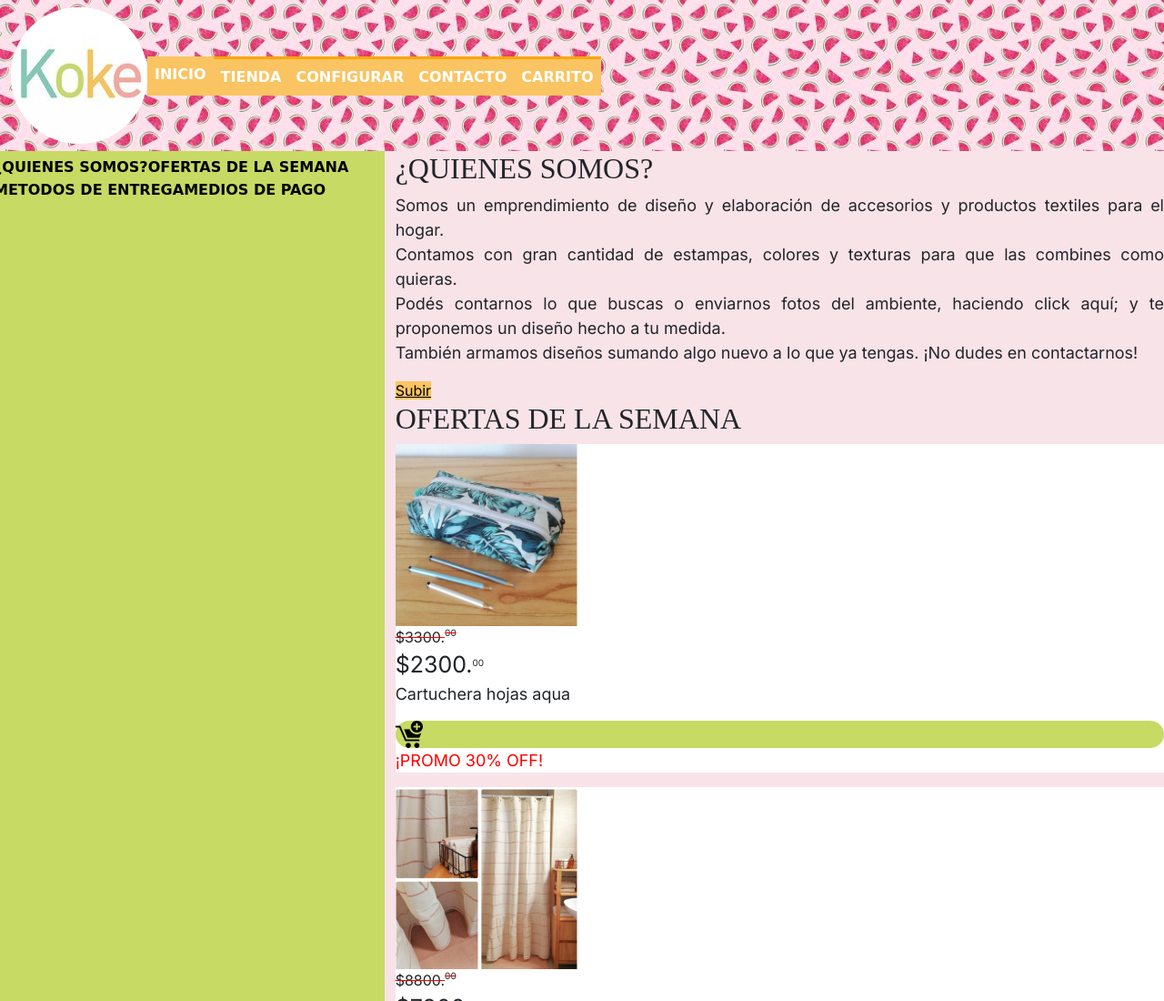
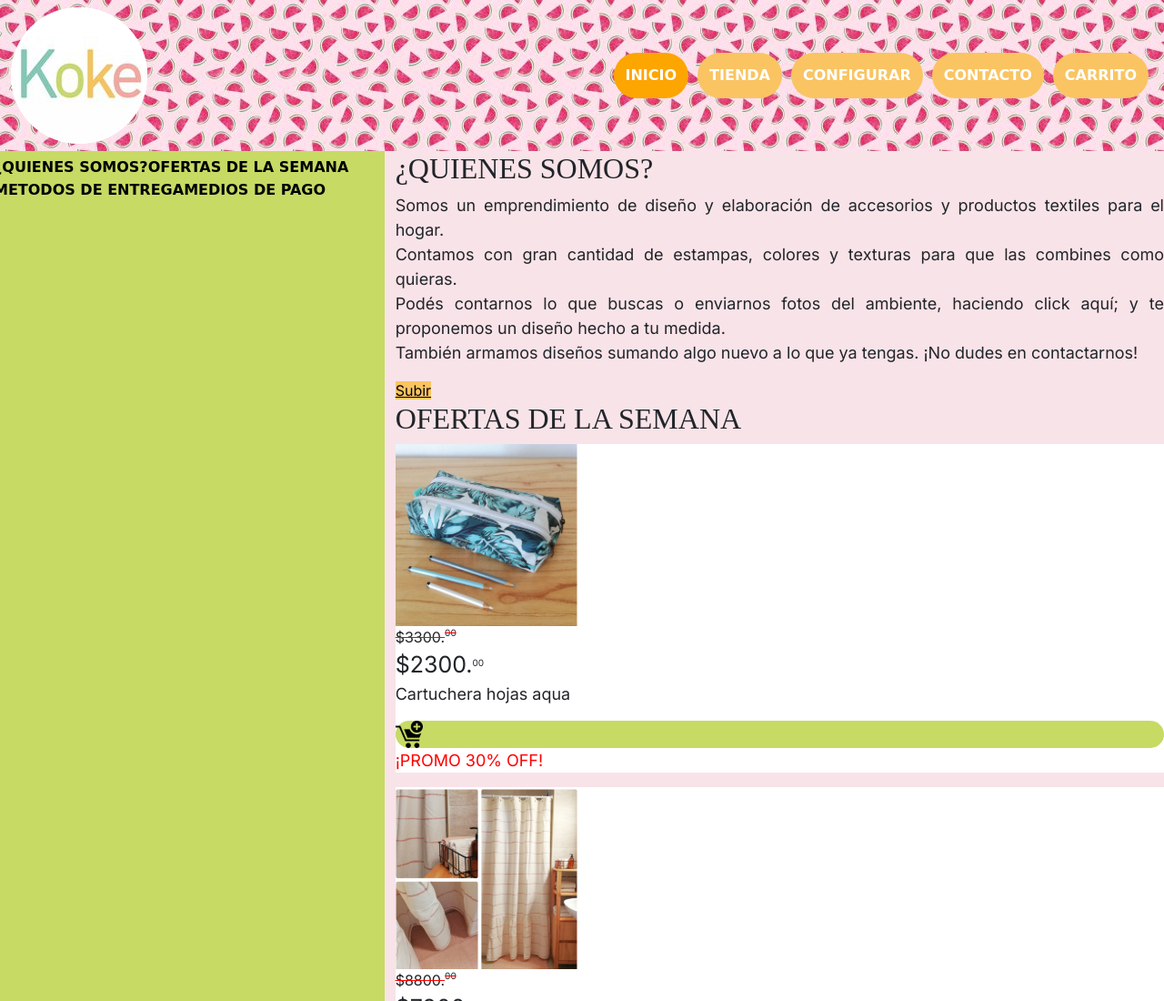
Before and after one commit to DanielBrusatin/prueba, a plain HTML site: page index.html in a window 1280 px wide. Shown: the top 1100 px of the page at 91% size. Drawn offline with nearby package versions, Linux system fonts and the light colour scheme; a web font is replaced by a local one.

Commit message:
Encabezado responsive

```diff
--- a/css/styles.css
+++ b/css/styles.css
@@ -55,13 +55,10 @@ header .navbar .navbar-nav li {
     /* display: flex;
     flex: auto;
     justify-content: center; */
-    border-top: 3px solid #FDA500;
+    border-bottom: 3px solid #FDA500;
     /* border: 5px solid #ffffff00; */
     /* border-radius: 40px; */
     /* margin: 5px; */
-}
-header .navbar .navbar-nav :first-child {
-    border: 0px;
 }
 header .navbar .navbar-nav .nav-item a {
     font-family: 'Sigmar', cursive;
@@ -69,8 +66,8 @@ header .navbar .navbar-nav .nav-item a {
     font-weight: 900;
     text-align: center;
 }
-header nav ul :hover {
-    /* background-color: rgb(253, 165, 0); */
+header nav ul .current {
+    background-color: rgb(253, 165, 0);
 }
 header nav ul .current {
     /* border: 5px solid rgb(253, 165, 0); */
@@ -411,3 +408,23 @@ aside {
     font-family: 'Sigmar', cursive;
     font-weight: 800;
 }
+
+@media screen and (min-width: 768px) {
+    header .navbar div div {
+        justify-content: flex-end;
+    }
+    header .navbar .navbar-nav li {
+        /* display: flex; */
+        /* flex: auto; */
+        /* justify-content: center; */
+        border: 5px solid #ffffff00;
+        border-radius: 40px;
+        margin: 5px;
+    }
+    header .navbar .navbar-nav li:hover {
+        border: 5px solid rgb(253, 165, 0);
+    }
+    header .navbar .navbar-nav .current {
+        background-color: rgb(253, 165, 0);
+    }
+}
--- a/index.html
+++ b/index.html
@@ -28,7 +28,7 @@
           <span class="navbar-toggler-icon"></span>
         </button>
         <div class="collapse navbar-collapse" id="navbarSupportedContent">
-          <ul class="navbar-nav me-auto mb-2 mb-lg-0">
+          <ul class="navbar-nav mb-2 mb-lg-0">
             <li class="nav-item current"><a class="nav-link" href="./index.html">INICIO</a></li>
             <li class="nav-item"><a class="nav-link" href="./pages/tienda.html">TIENDA</a></li>
             <li class="nav-item"><a class="nav-link" href="./pages/configurador.html">CONFIGURAR</a></li>
```
